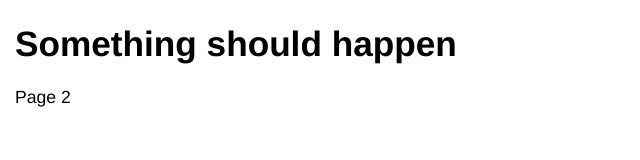
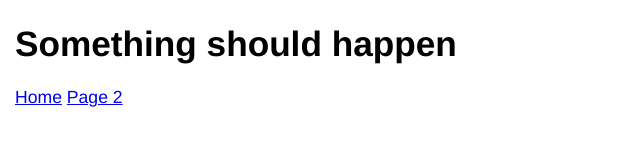
Before and after one commit to ProfeC/testing-service-workers, a plain HTML site: page index.html in a window 1280 px wide. Shown: the whole page, without its empty margins (0-640 px from the left). Drawn offline with Linux system fonts and the light colour scheme.

Commit message:
Update index.html

```diff
--- a/index.html
+++ b/index.html
@@ -11,7 +11,8 @@
     <body>
         <h1>Something should happen</h1>
         <nav>
-            <a href-"page2.html">Page 2</a>
+            <a href="index.html">Home</a>
+            <a href="page2.html">Page 2</a>
         </nav>
         <section id="content"></section>
 
```
